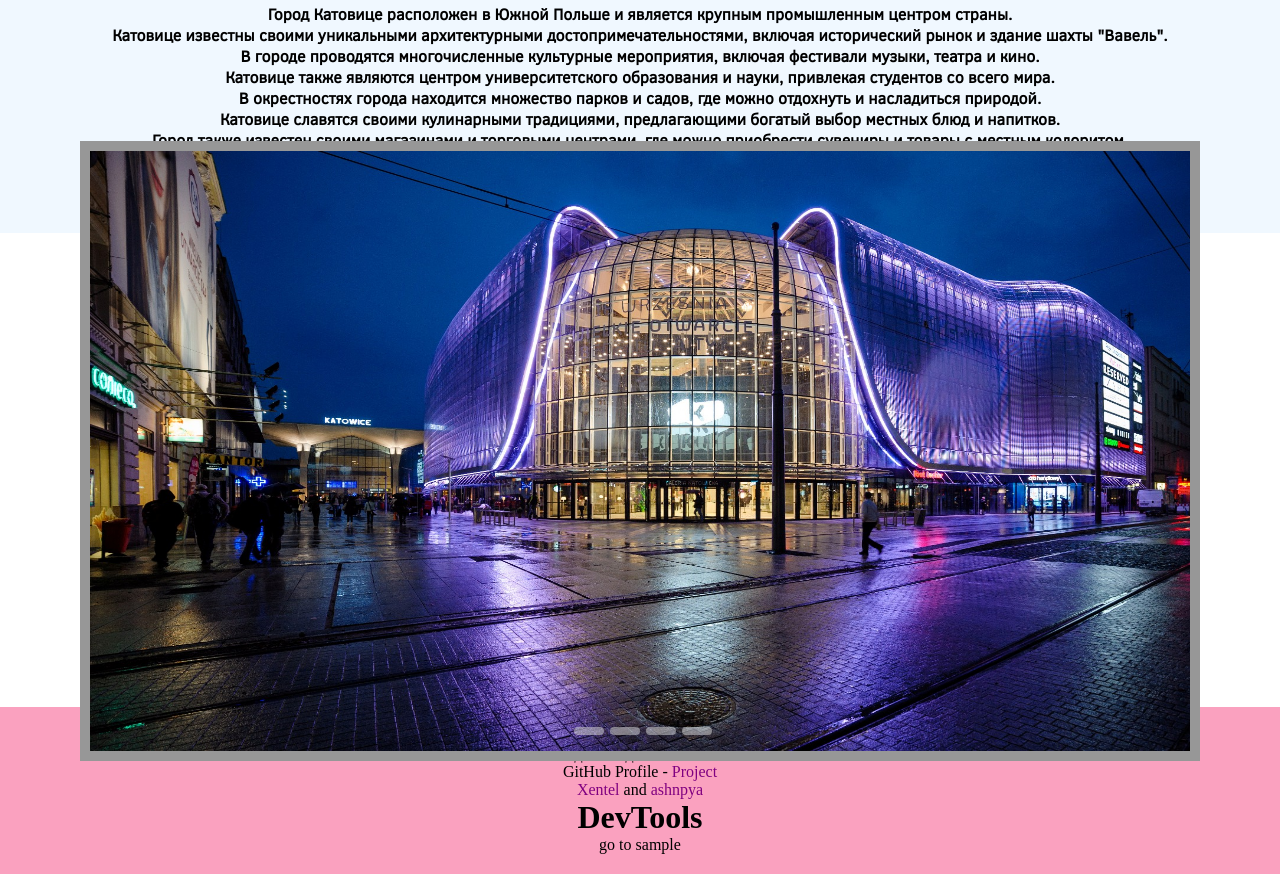
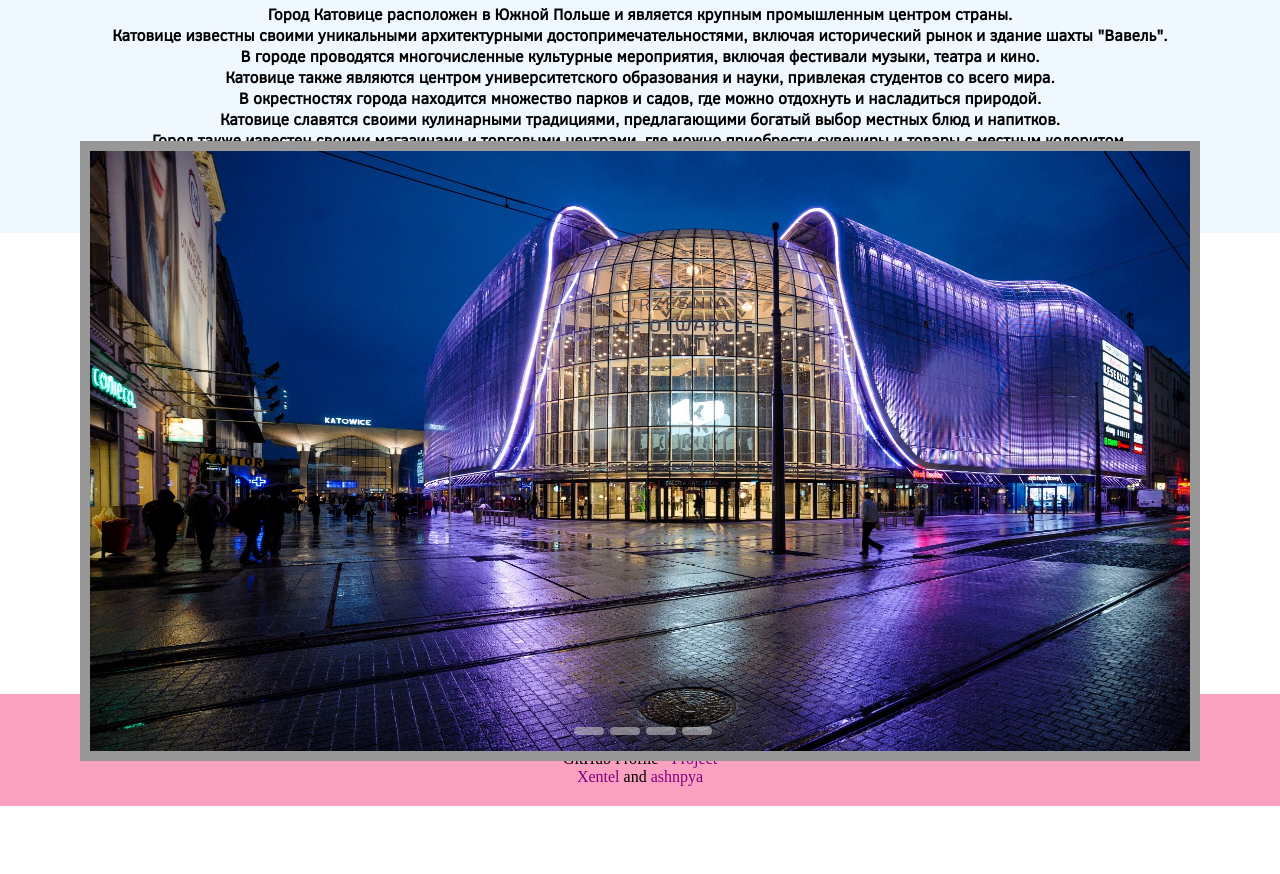
Before and after one commit to xntlxd/hackaton220224, a plain HTML site: page katowice.html in a window 1280 px wide. Shown: the part 1843-2717 px from the top of the page. After the commit the page ends 2649 px from the top, so only its background shows below. Drawn offline with Linux system fonts and the light colour scheme.

```diff
--- a/katowice.html
+++ b/katowice.html
@@ -60,8 +60,6 @@
             Сделано для Хакатона<br>
             GitHub Profile - <a href="https://github.com/xntlxd/hackaton220224" style="color: purple;">Project</a><br>
             <a href="https://github.com/xntlxd" style="color: purple;">Xentel</a> and <a href="https://github.com/ashenopya" style="color: purple;">ashnpya</a></p>
-            <h1>DevTools</h1>
-            <a href="Sample.html" class="clickable">go to sample</a>
         </footer>
     </div>
 
--- a/second-style.css
+++ b/second-style.css
@@ -68,7 +68,7 @@
 .footer {
     background-color: rgb(250, 161, 191);
     padding: 20px;
-    margin-top: 37%;
+    margin-top: 36%;
 }
 
 .clickable {
```
Also changed, not shown: index.html (+0 -3 lines), silmonum.html (+1 -1 lines), media/Image/Silesian.jpg (added).
